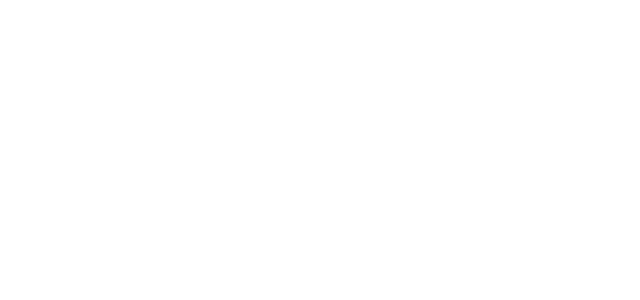
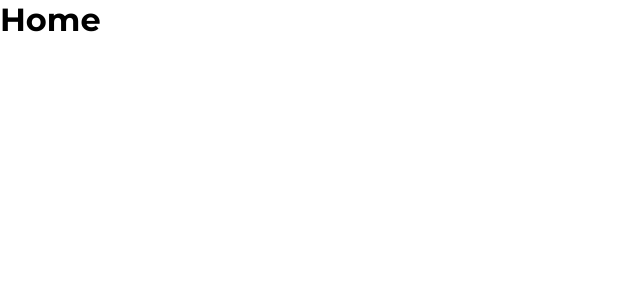
Before and after one commit to bartek9105/windbnb, a Vue app: page / in a window 1280 px wide. Shown: the top 300 px of the page, without its empty margins (0-640 px from the left). Built offline with nearby package versions, Linux system fonts and the light colour scheme.

Commit message:
add fonts

```diff
--- a/public/index.html
+++ b/public/index.html
@@ -5,6 +5,8 @@
     <meta http-equiv="X-UA-Compatible" content="IE=edge">
     <meta name="viewport" content="width=device-width,initial-scale=1.0">
     <link rel="icon" href="<%= BASE_URL %>favicon.ico">
+    <link rel="preconnect" href="https://fonts.gstatic.com">
+    <link href="https://fonts.googleapis.com/css2?family=Montserrat:wght@400;500;600;700&display=swap" rel="stylesheet">
     <title><%= htmlWebpackPlugin.options.title %></title>
   </head>
   <body>
--- a/src/App.vue
+++ b/src/App.vue
@@ -1,5 +1,7 @@
 <template>
-  <div id="app"></div>
+  <div id="app">
+    <h1>Home</h1>
+  </div>
 </template>
 
 <script>
--- a/src/assets/index.scss
+++ b/src/assets/index.scss
@@ -1,5 +1,11 @@
-body {
+* {
   box-sizing: border-box;
   margin: 0;
   padding: 0;
+
 }
+
+
+body {
+  font-family: 'Montserrat', sans-serif;
+}
```
